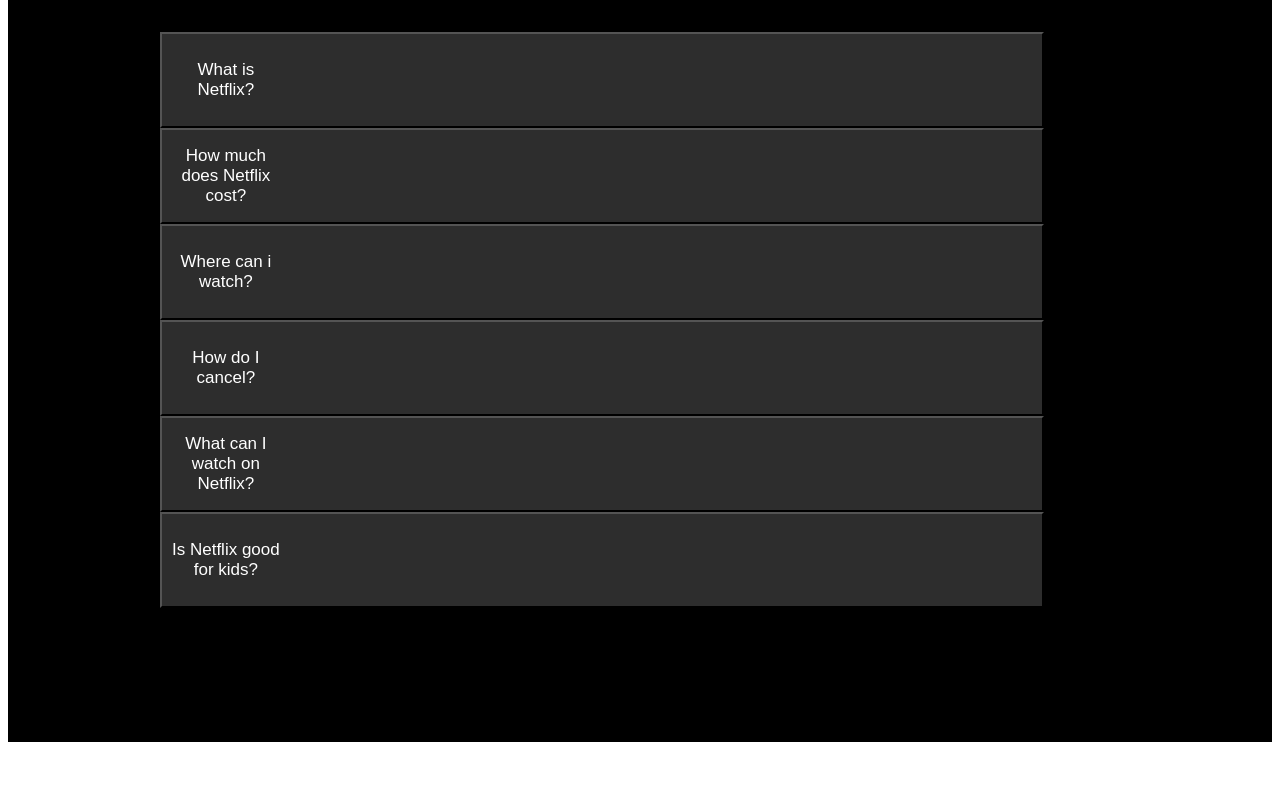
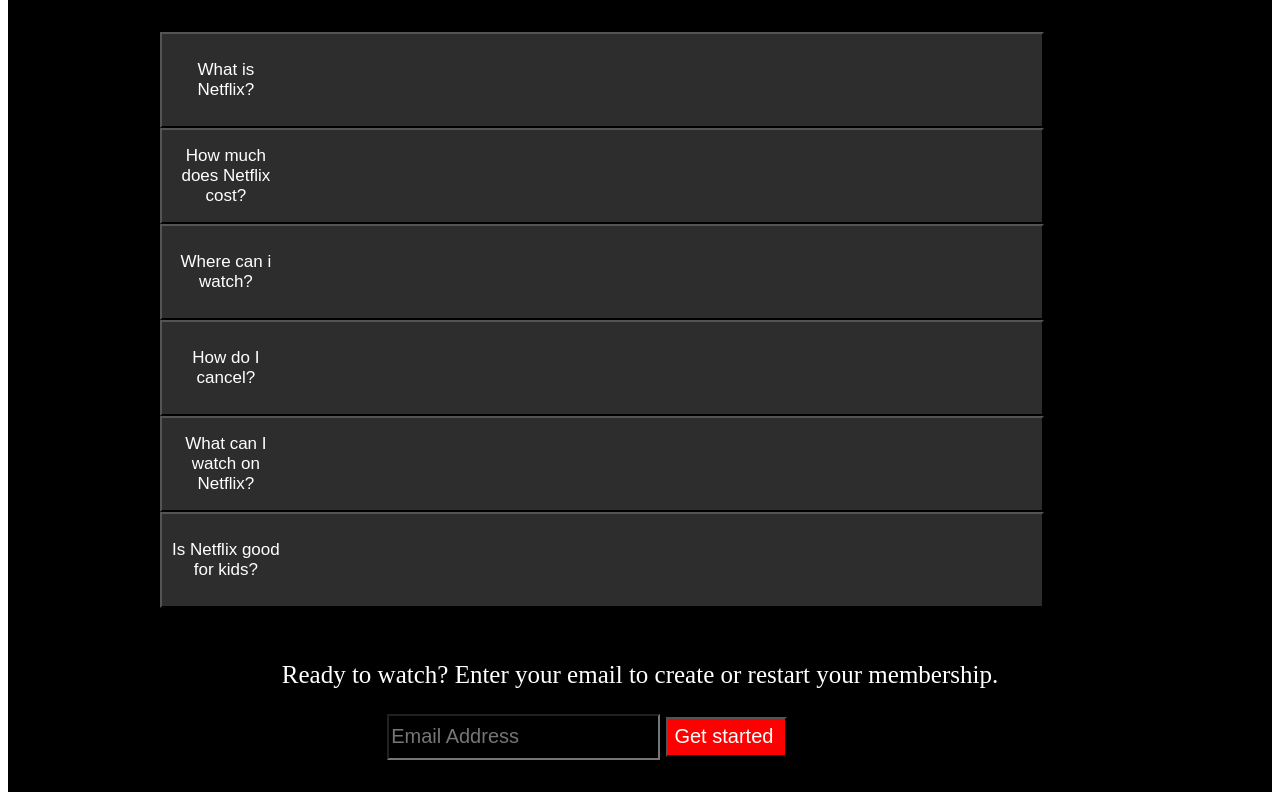
Before and after one commit to Titilope-23/Netflix, a plain HTML site: page index.html in a window 1280 px wide. Shown: the part 2781-3581 px from the top of the page. Before the commit the page ends 3531 px from the top, so only its background shows below. Drawn offline with Linux system fonts and the light colour scheme.

Commit message:
done with this div

```diff
--- a/Netflix.css
+++ b/Netflix.css
@@ -87,7 +87,7 @@
 }
 .faq{
     background-color: black;
-    height: 800px;
+    height: 850px;
     color: white;
     font-size: 25px;
     margin-top: -1.5%;
@@ -108,6 +108,13 @@
 .faq span{
     font-size: 17px;
 }
+.faq p{
+    text-align: center;
+}
+.lastmail{
+    margin-left:30% ;
+}
+
 
 .all{
     background-color: #232323;
--- a/index.html
+++ b/index.html
@@ -52,8 +52,13 @@
         <button><span>Where can i watch?</span></button>
         <button><span>How do I cancel?</span></button>
         <button><span>What can I watch on Netflix?</span></button>
-        <button><span>Is Netflix good for kids?</span></button>
+        <button><span>Is Netflix good for kids?</span></button><br><br>
 
+        <p>Ready to watch? Enter your email to create or restart your membership.</p>
+        <div class="lastmail">
+            <input class="email" type="email"  placeholder="Email Address" id="">
+            <input class="button" type="button" value="Get started ">
+    </div>
 </div>
 </section>
 
```
